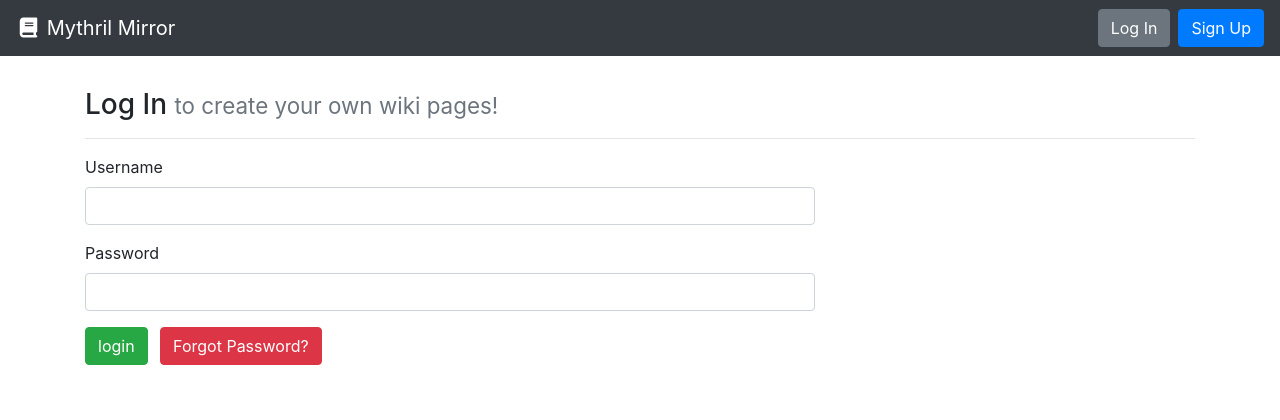
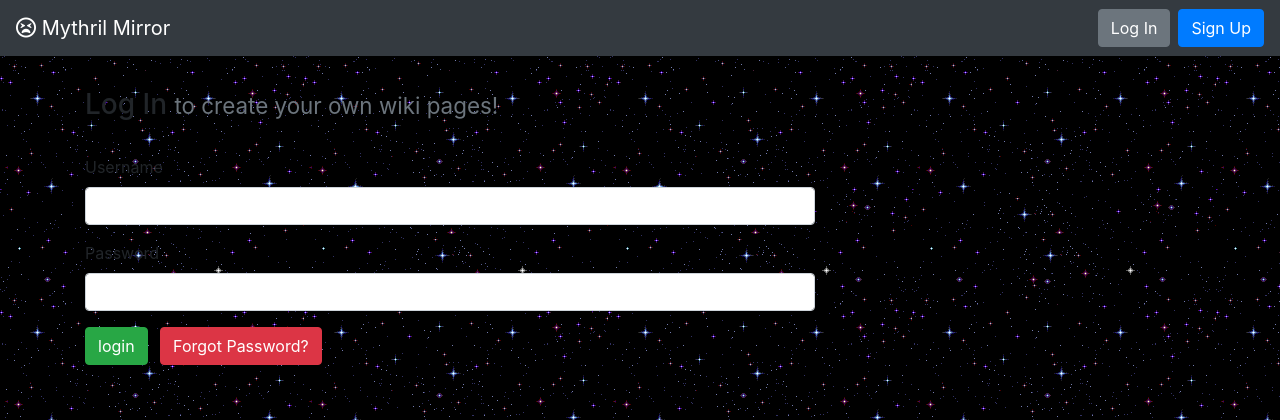
Before and after one commit to LukazDane/Mythril-Mirror, a Django app: page /accounts/login/ in a window 1280 px wide. Shown: the top 420 px of the page. Run offline with Django 3.2, Linux system fonts and the light colour scheme; some libraries are stand-ins or nearby versions.

Commit message:
attempted to fix stylesheets not being found. files completely blank, will fix later

```diff
--- a/Mythril_Mirror/settings.py
+++ b/Mythril_Mirror/settings.py
@@ -123,7 +123,7 @@ USE_TZ = True
 # https://docs.djangoproject.com/en/2.2/howto/static-files/
 
 STATIC_URL = '/static/'
-STATIC_ROOT = os.path.join(BASE_DIR, 'staticfiles')
+STATIC_ROOT = os.path.join(BASE_DIR, 'static')
 
 LOGIN_REDIRECT_URL = "/"
 LOGOUT_REDIRECT_URL = "/"
--- a/sheets/templates/sheets/index.html
+++ b/sheets/templates/sheets/index.html
@@ -1,8 +1,7 @@
 {% extends "base.html" %}
 
 {% block content %}
-{% load static %}
-<link rel="stylesheet" type="text/css" href="{% static 'sheets/style.css' %}">
+
 
 {% if recent_char_list %}
 <ul>
--- a/templates/base.html
+++ b/templates/base.html
@@ -10,12 +10,13 @@
   <link rel="shortcut icon"
     href="https://www.makeschool.com/assets/favicon_50x50-68cece25ffd4ff9e6545769d8a525b9ba532d432318c94e33fca9b96edb8cf6a.png"
     type="image/x-icon">
+  <link rel="stylesheet" href="/static/style.css">
   <title>Mythril Sheets</title>
 </head>
 
 <body>
   <nav class="navbar navbar-expand-md navbar-dark bg-dark">
-    <a class="navbar-brand" href="{% url 'sheets:index' %}"><i class="fas fa-fw fa-book"></i> Mythril Mirror</a>
+    <a class="navbar-brand" href="{% url 'sheets:index' %}"><i class="far fa-tired"></i></i> Mythril Mirror</a>
     <form class="form-inline ml-auto">
       {% if user.is_authenticated %}
       <div class="text-white">Hello, <strong>{{user.username | title}}</strong>!</div>
```
Also changed, not shown: README.md, static/images/background.gif (renamed from sheets/static/sheets/images/background.gif), static/style.css (renamed from sheets/static/sheets/style.css).
